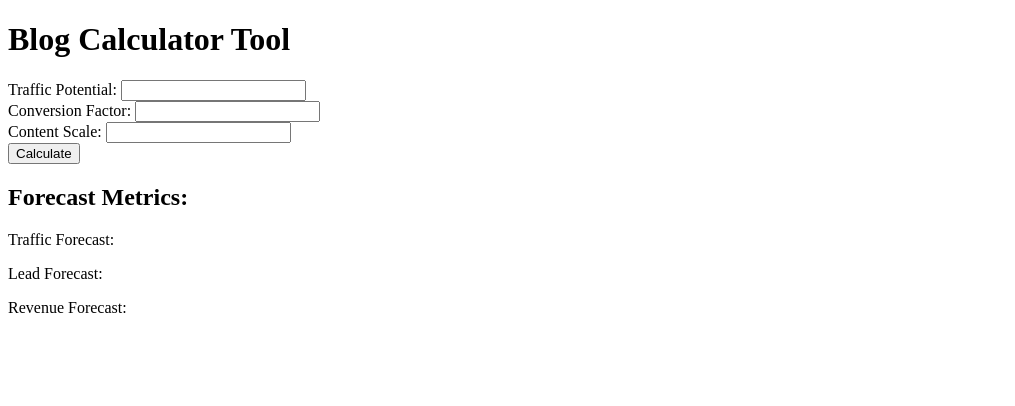
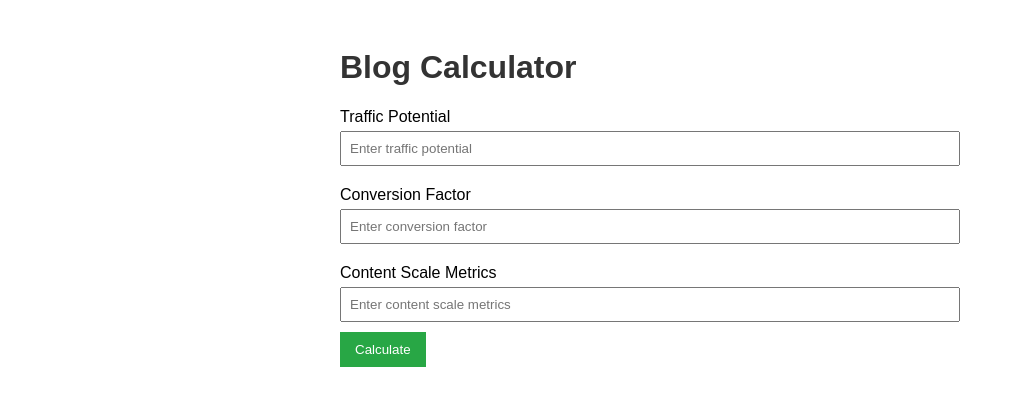
Before and after one commit to digitalklyx-code/Blog-calculator, a plain HTML site: page index.html in a window 1280 px wide. Shown: the whole page, without its empty margins (0-1015 px from the left). Drawn offline with Linux system fonts and the light colour scheme.

Commit message:
Create index.html for Blog Calculator interface

```diff
--- a/index.html
+++ b/index.html
@@ -3,41 +3,32 @@
 <head>
     <meta charset="UTF-8">
     <meta name="viewport" content="width=device-width, initial-scale=1.0">
-    <title>Blog Calculator Tool</title>
+    <title>Blog Calculator</title>
+    <style>
+        body { font-family: Arial, sans-serif; padding: 20px; }
+        h1 { color: #333; }
+        .container { max-width: 600px; margin: auto; }
+        label { display: block; margin: 10px 0 5px; }
+        input[type="number"] { width: 100%; padding: 8px; margin-bottom: 10px; }
+        input[type="submit"] { padding: 10px 15px; background-color: #28a745; color: white; border: none; cursor: pointer; }
+        input[type="submit"]:hover { background-color: #218838; }
+    </style>
 </head>
 <body>
-    <h1>Blog Calculator Tool</h1>
-    <form id="calculator">
-        <label for="traffic-potential">Traffic Potential:</label>
-        <input type="number" id="traffic-potential" required>
-        <br>
-        <label for="conversion-factor">Conversion Factor:</label>
-        <input type="number" id="conversion-factor" required>
-        <br>
-        <label for="content-scale">Content Scale:</label>
-        <input type="number" id="content-scale" required>
-        <br>
-        <button type="submit">Calculate</button>
-    </form>
-    <div id="results">
-        <h2>Forecast Metrics:</h2>
-        <p id="traffic-forecast">Traffic Forecast: </p>
-        <p id="lead-forecast">Lead Forecast: </p>
-        <p id="revenue-forecast">Revenue Forecast: </p>
+    <div class="container">
+        <h1>Blog Calculator</h1>
+        <form>
+            <label for="traffic-potential">Traffic Potential</label>
+            <input type="number" id="traffic-potential" name="traffic-potential" placeholder="Enter traffic potential" required>
+
+            <label for="conversion-factor">Conversion Factor</label>
+            <input type="number" id="conversion-factor" name="conversion-factor" placeholder="Enter conversion factor" required>
+
+            <label for="content-scale">Content Scale Metrics</label>
+            <input type="number" id="content-scale" name="content-scale" placeholder="Enter content scale metrics" required>
+
+            <input type="submit" value="Calculate">
+        </form>
     </div>
-    <script>
-        document.getElementById('calculator').addEventListener('submit', function (event) {
-            event.preventDefault();
-            const trafficPotential = parseFloat(document.getElementById('traffic-potential').value);
-            const conversionFactor = parseFloat(document.getElementById('conversion-factor').value);
-            const contentScale = parseFloat(document.getElementById('content-scale').value);
-            const trafficForecast = trafficPotential * contentScale;
-            const leadForecast = trafficForecast * conversionFactor;
-            const revenueForecast = leadForecast * 100; // assuming $100 per lead
-            document.getElementById('traffic-forecast').textContent = `Traffic Forecast: ${trafficForecast}`;
-            document.getElementById('lead-forecast').textContent = `Lead Forecast: ${leadForecast}`;
-            document.getElementById('revenue-forecast').textContent = `Revenue Forecast: $${revenueForecast}`;
-        });
-    </script>
 </body>
 </html>
```
